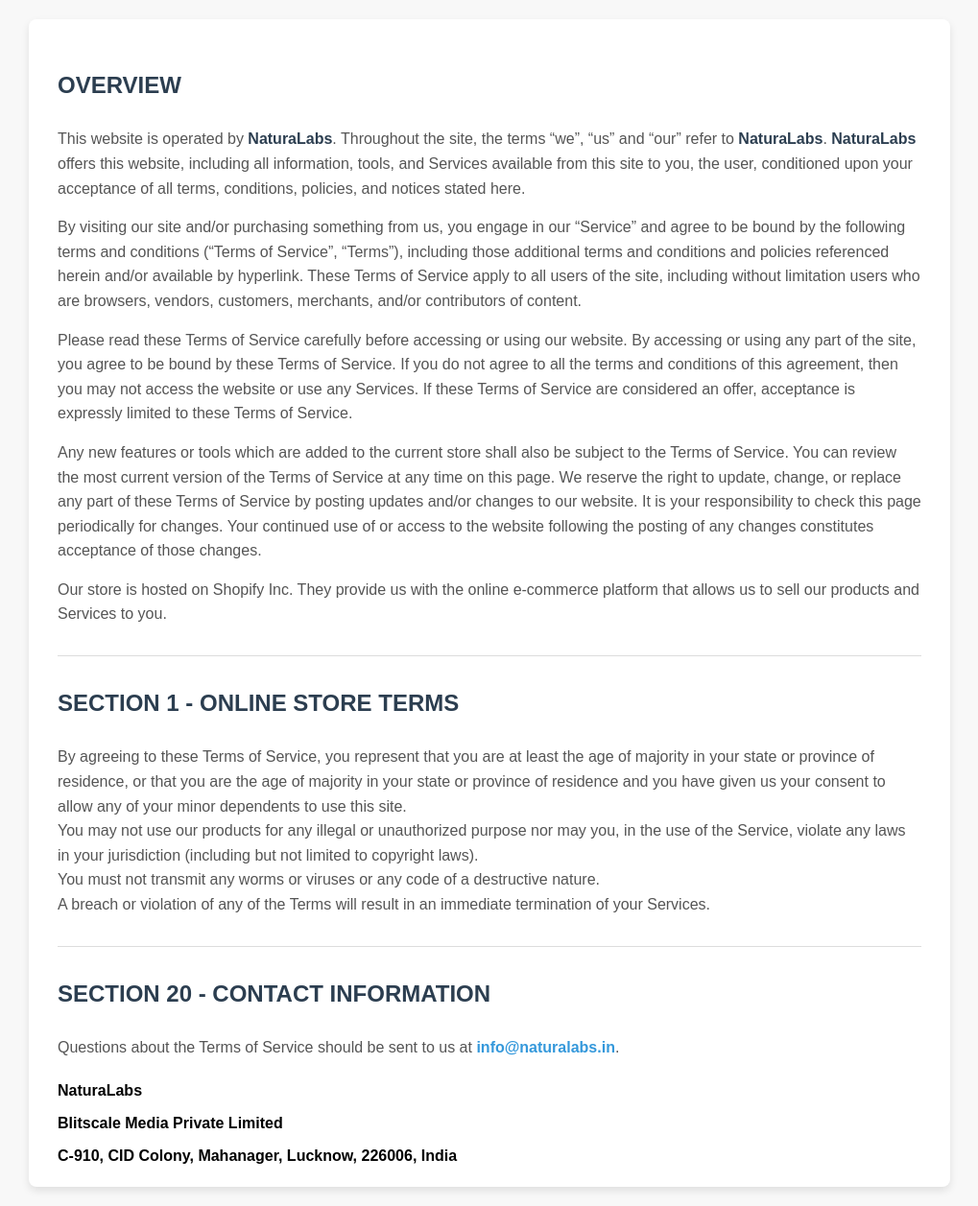
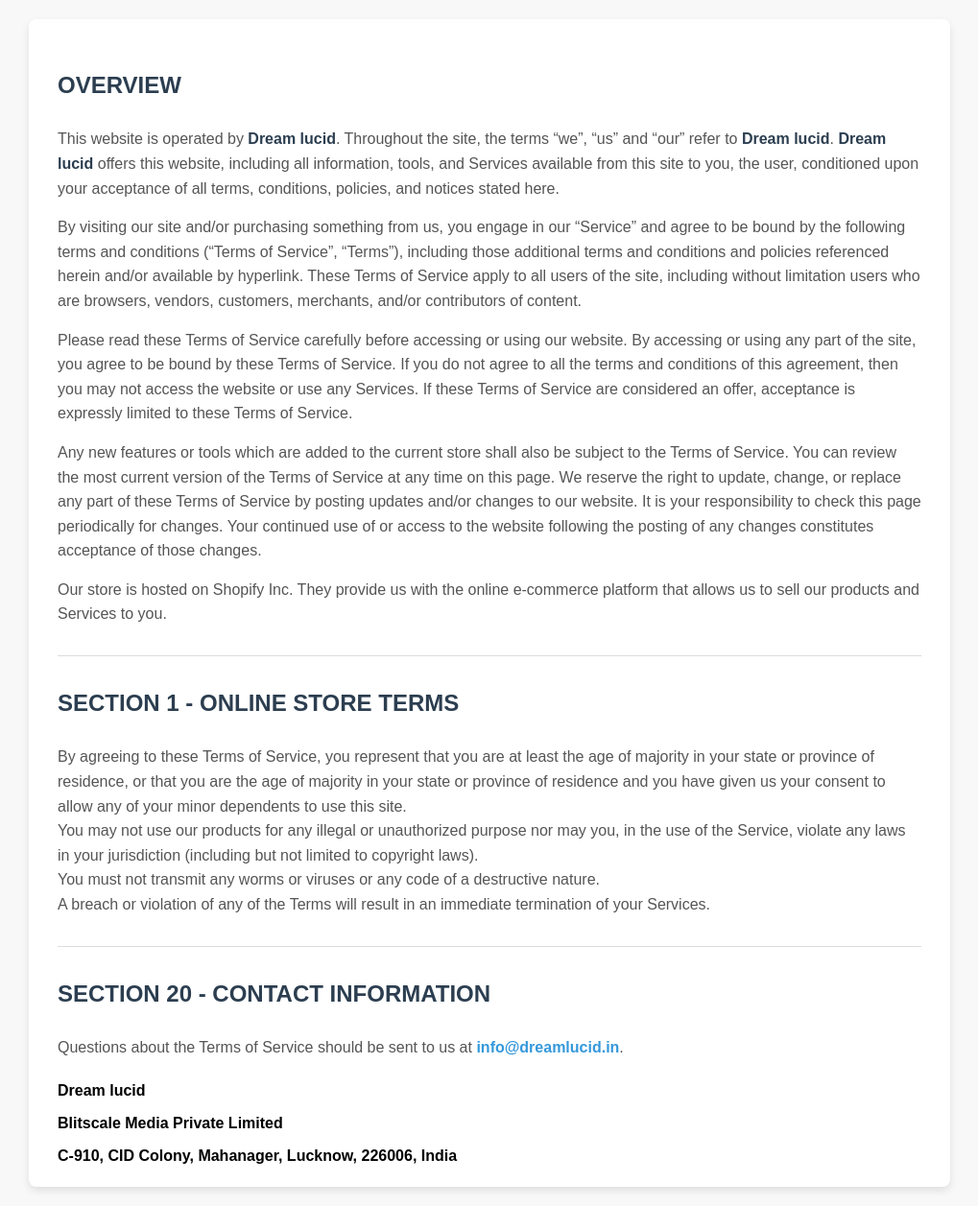
Before and after one commit to ragOP/mindfi-astro, a plain HTML site: page terms.html in a window 1280 px wide. Shown: the whole page at 96% size, without its empty margins (130-1149 px from the left). Drawn offline with Linux system fonts and the light colour scheme.

Commit message:
Update terms.html

```diff
--- a/terms.html
+++ b/terms.html
@@ -3,7 +3,7 @@
 <head>
     <meta charset="UTF-8">
     <meta name="viewport" content="width=device-width, initial-scale=1.0">
-    <title>Terms of Service - NaturaLabs</title>
+    <title>Terms of Service - Dreamlucid</title>
     <style>
         body {
             font-family: Arial, sans-serif;
@@ -75,7 +75,7 @@
 <body>
     <div class="container">
         <h3><strong>OVERVIEW</strong></h3>
-        <p>This website is operated by <strong>NaturaLabs</strong>. Throughout the site, the terms “we”, “us” and “our” refer to <strong>NaturaLabs</strong>. <strong>NaturaLabs</strong> offers this website, including all information, tools, and Services available from this site to you, the user, conditioned upon your acceptance of all terms, conditions, policies, and notices stated here.</p>
+        <p>This website is operated by <strong>Dream lucid</strong>. Throughout the site, the terms “we”, “us” and “our” refer to <strong>Dream lucid</strong>. <strong>Dream lucid</strong> offers this website, including all information, tools, and Services available from this site to you, the user, conditioned upon your acceptance of all terms, conditions, policies, and notices stated here.</p>
         <p>By visiting our site and/or purchasing something from us, you engage in our “Service” and agree to be bound by the following terms and conditions (“Terms of Service”, “Terms”), including those additional terms and conditions and policies referenced herein and/or available by hyperlink. These Terms of Service apply to all users of the site, including without limitation users who are browsers, vendors, customers, merchants, and/or contributors of content.</p>
         <p>Please read these Terms of Service carefully before accessing or using our website. By accessing or using any part of the site, you agree to be bound by these Terms of Service. If you do not agree to all the terms and conditions of this agreement, then you may not access the website or use any Services. If these Terms of Service are considered an offer, acceptance is expressly limited to these Terms of Service.</p>
         <p>Any new features or tools which are added to the current store shall also be subject to the Terms of Service. You can review the most current version of the Terms of Service at any time on this page. We reserve the right to update, change, or replace any part of these Terms of Service by posting updates and/or changes to our website. It is your responsibility to check this page periodically for changes. Your continued use of or access to the website following the posting of any changes constitutes acceptance of those changes.</p>
@@ -89,9 +89,9 @@
         <!-- Repeat the content for all sections -->
 
         <h3><strong>SECTION 20 - CONTACT INFORMATION</strong></h3>
-        <p>Questions about the Terms of Service should be sent to us at <strong><a href="mailto:info@naturalabs.in">info@naturalabs.in</a></strong>.</p>
+        <p>Questions about the Terms of Service should be sent to us at <strong><a href="mailto:info@dreamlucid.in">info@dreamlucid.in</a></strong>.</p>
         <div class="contact-info">
-            <strong>NaturaLabs</strong>
+            <strong>Dream lucid</strong>
             <strong>Blitscale Media Private Limited</strong>
             <strong>C-910, CID Colony, Mahanager, Lucknow, 226006, India</strong>
         </div>
```
